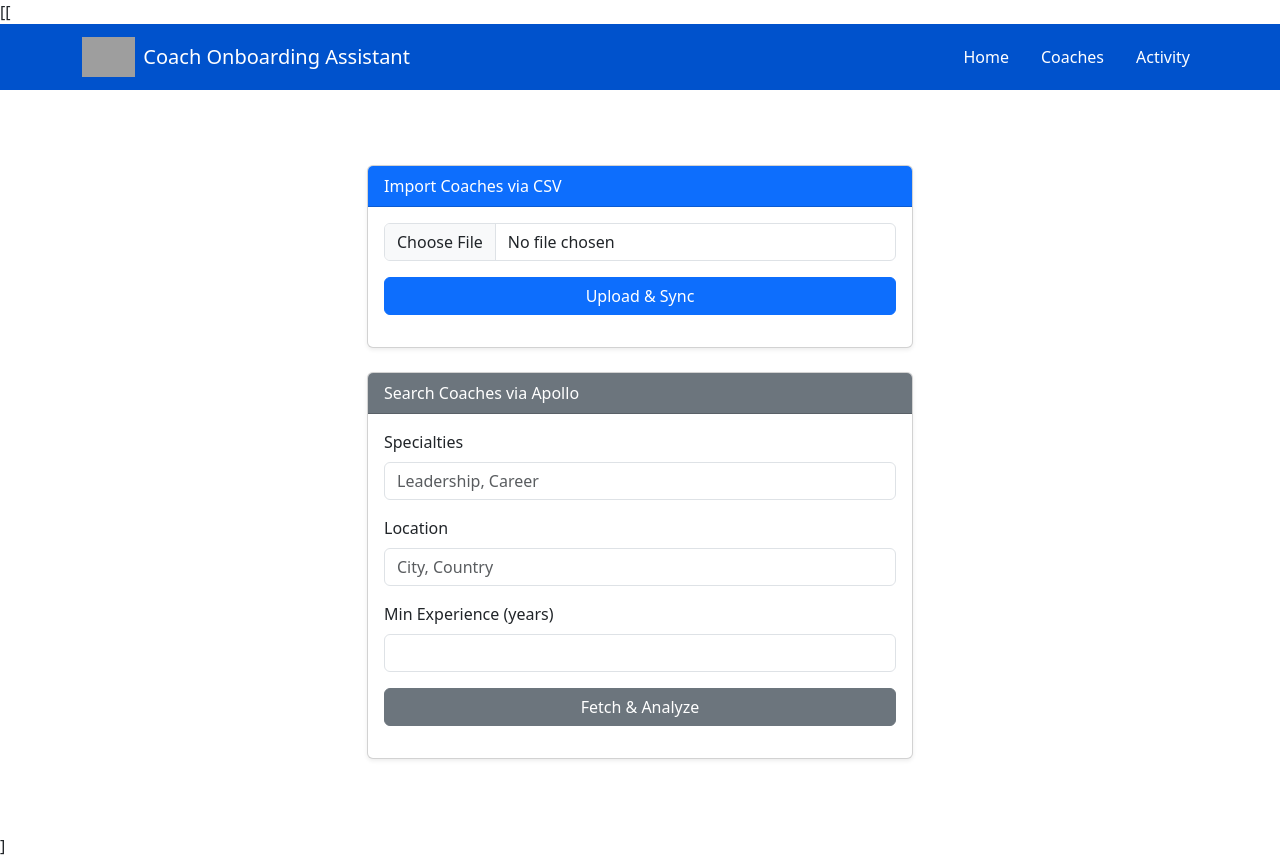
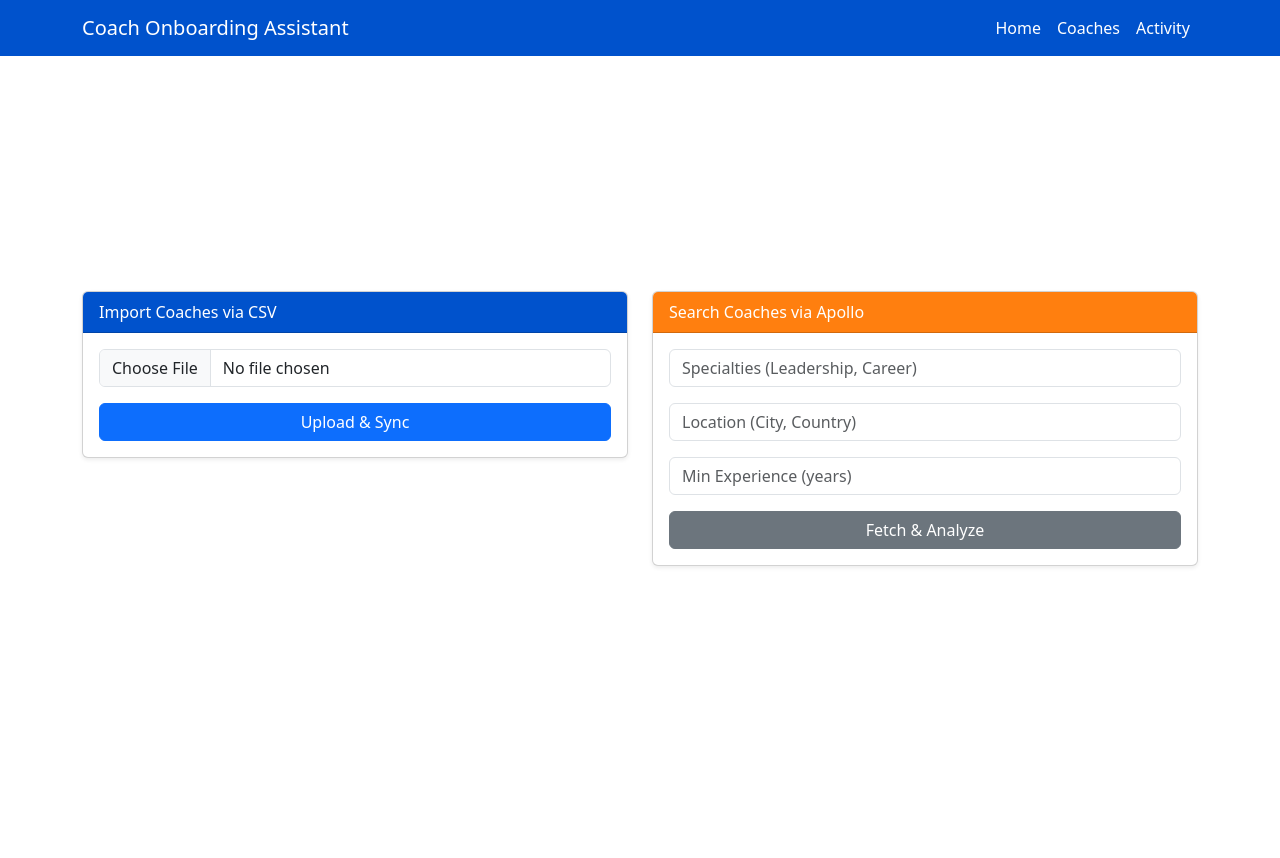
Before and after one commit to SamCrosby1/coach-bot-ui, a Flask app: page / in a window 1280 px wide. After the commit the page ends 567 px from the top, so only its background shows below. Run offline with Flask 3, Linux system fonts and the light colour scheme; some libraries are stand-ins or nearby versions; grey boxes are pictures that could not be loaded.

Commit message:
Standalone professional Bootstrap homepage

```diff
--- a/templates/index.html
+++ b/templates/index.html
@@ -1,46 +1,86 @@
-[{% extends "layout.html" %}
-{% block content %}
-<div class="row justify-content-center">
-  <div class="col-lg-6">
+<!doctype html>
+<html lang="en">
+<head>
+  <meta charset="utf-8">
+  <meta name="viewport" content="width=device-width,initial-scale=1">
+  <title>Coach Onboarding Assistant</title>
+  <link href="https://cdn.jsdelivr.net/npm/bootstrap@5.4.3/dist/css/bootstrap.min.css" rel="stylesheet">
+  <style>
+    :root {
+      --bs-primary: #0052cc;
+      --bs-secondary: #ffffff;
+      --bs-accent: #ff7f0f;
+    }
+    body { background: var(--bs-secondary); }
+    .navbar { background-color: var(--bs-primary); }
+    .navbar-brand, .nav-link { color: var(--bs-secondary) !important; }
+    .main-content {
+      min-height: calc(100vh - 56px);
+      display: flex; align-items: center; justify-content: center;
+      padding: 2rem;
+    }
+    .card-header-primary { background-color: var(--bs-primary); color: white; }
+    .card-header-secondary { background-color: var(--bs-accent); color: white; }
+  </style>
+</head>
+<body>
 
-    <div class="card mb-4 shadow-sm">
-      <div class="card-header bg-primary text-white">
-        Import Coaches via CSV
+<nav class="navbar navbar-expand-lg">
+  <div class="container">
+    <a class="navbar-brand" href="/">Coach Onboarding Assistant</a>
+    <button class="navbar-toggler" type="button" data-bs-toggle="collapse"
+            data-bs-target="#navmenu"><span class="navbar-toggler-icon"></span></button>
+    <div class="collapse navbar-collapse" id="navmenu">
+      <ul class="navbar-nav ms-auto">
+        <li class="nav-item"><a class="nav-link" href="/">Home</a></li>
+        <li class="nav-item"><a class="nav-link" href="/coaches">Coaches</a></li>
+        <li class="nav-item"><a class="nav-link" href="/activity">Activity</a></li>
+      </ul>
     </div>
+  </div>
+</nav>
+
+<div class="main-content">
+  <div class="container">
+    <div class="row justify-content-center gy-4">
+
+      <div class="col-md-6">
+        <div class="card shadow-sm">
+          <div class="card-header card-header-primary">Import Coaches via CSV</div>
           <div class="card-body">
             <form method="post" action="/import" enctype="multipart/form-data">
-          <div class="mb-3">
-            <input class="form-control" type="file" name="csv_file" accept=".csv">
-          </div>
+              <input class="form-control mb-3" type="file" name="csv_file" accept=".csv">
               <button class="btn btn-primary w-100">Upload & Sync</button>
             </form>
           </div>
         </div>
+      </div>
 
+      <div class="col-md-6">
         <div class="card shadow-sm">
-      <div class="card-header bg-secondary text-white">
-        Search Coaches via Apollo
-      </div>
+          <div class="card-header card-header-secondary">Search Coaches via Apollo</div>
           <div class="card-body">
             <form method="post" action="/search">
               <div class="mb-3">
-            <label class="form-label">Specialties</label>
-            <input class="form-control" name="specialties" placeholder="Leadership, Career">
+                <input class="form-control" name="specialties" placeholder="Specialties (Leadership, Career)">
               </div>
               <div class="mb-3">
-            <label class="form-label">Location</label>
-            <input class="form-control" name="location" placeholder="City, Country">
+                <input class="form-control" name="location" placeholder="Location (City, Country)">
               </div>
               <div class="mb-3">
-            <label class="form-label">Min Experience (years)</label>
-            <input class="form-control" type="number" name="experience" min="0">
+                <input class="form-control" type="number" name="experience" min="0"
+                       placeholder="Min Experience (years)">
               </div>
               <button class="btn btn-secondary w-100">Fetch & Analyze</button>
             </form>
           </div>
         </div>
+      </div>
 
     </div>
   </div>
-{% endblock %}
-]
+</div>
+
+<script src="https://cdn.jsdelivr.net/npm/bootstrap@5.4.3/dist/js/bootstrap.bundle.min.js"></script>
+</body>
+</html>
```
Lines whose indentation alone changed are shown as unchanged.
